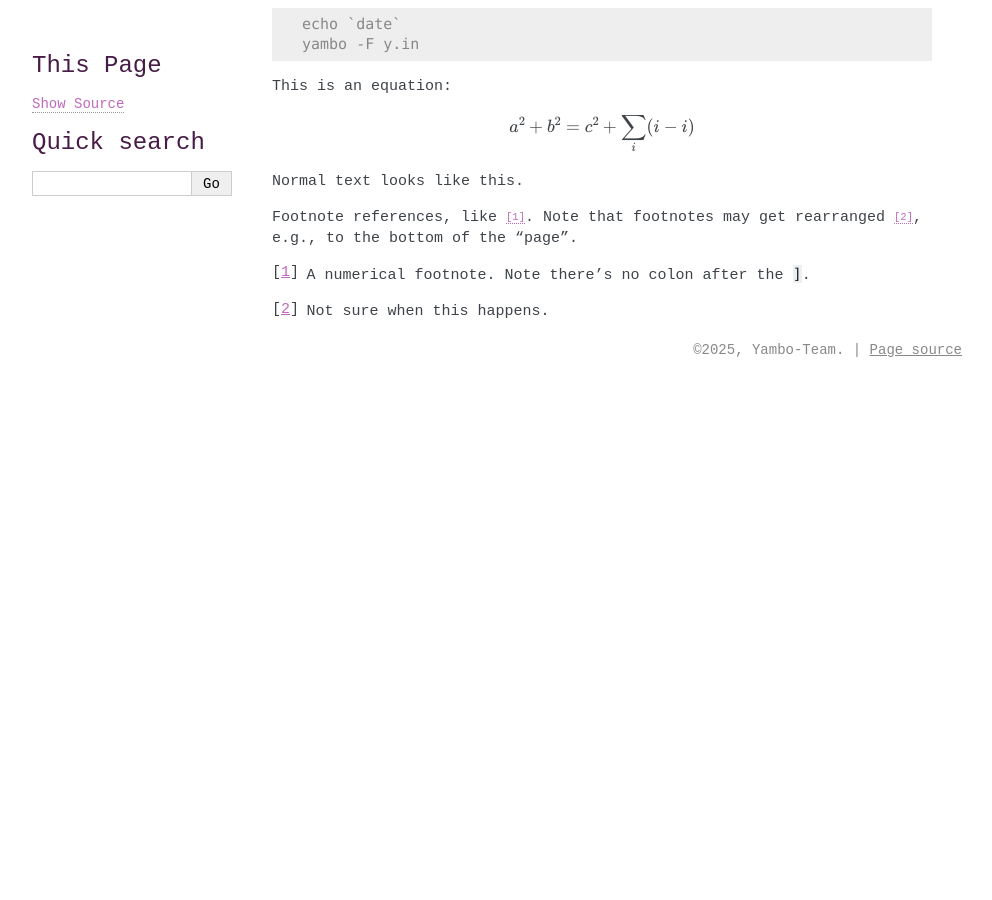
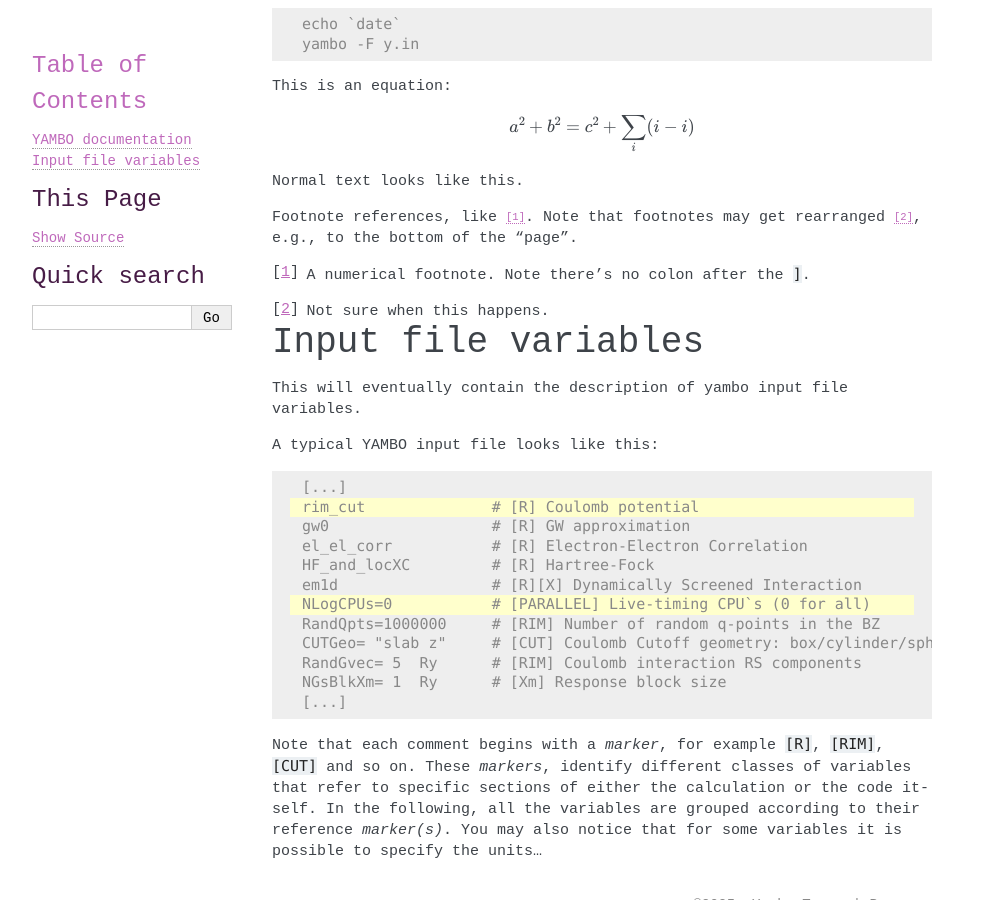
Before and after one commit to nicspalla/yambo-wiki, a Sphinx documentation site: the page built from docs/source/index.rst, in a window 1280 px wide and 900 px high, scrolled down 719 px. Shown: the whole window, without its empty margins (148-1140 px from the left). Built offline with Sphinx 7.4.7, drawn with Linux system fonts in a browser that asks for light colours; before the commit the page ends 1107 px from its top, so only the background shows below that.

Commit message:
dummy text

```diff
--- a/docs/source/index.rst
+++ b/docs/source/index.rst
@@ -56,3 +56,30 @@
 .. [#] A numerical footnote. Note there's no colon after the ``]``.
 
 .. [#] Not sure when this happens.
+
+Input file variables
+====================
+
+This will eventually contain the description of yambo input file variables.
+
+:blue:`A` :red:`typical` :ypurple:`YAMBO` :ypink:`input` :ypeach:`file` :yred:`looks` :yyellow:`like` :ygray:`this`:
+
+.. code-block:: console
+   :emphasize-lines: 2,7
+
+   [...]
+   rim_cut              # [R] Coulomb potential
+   gw0                  # [R] GW approximation
+   el_el_corr           # [R] Electron-Electron Correlation
+   HF_and_locXC         # [R] Hartree-Fock
+   em1d                 # [R][X] Dynamically Screened Interaction
+   NLogCPUs=0           # [PARALLEL] Live-timing CPU`s (0 for all)
+   RandQpts=1000000     # [RIM] Number of random q-points in the BZ
+   CUTGeo= "slab z"     # [CUT] Coulomb Cutoff geometry: box/cylinder/sphere/ws/slab X/Y/Z/XY..
+   RandGvec= 5  Ry      # [RIM] Coulomb interaction RS components
+   NGsBlkXm= 1  Ry      # [Xm] Response block size
+   [...]
+
+Note that each comment begins with a *marker*, for example ``[R]``, ``[RIM]``, ``[CUT]`` and so on. These *markers*, identify different classes of variables that refer to specific sections of either the calculation or the code itself.
+In the following, all the variables are grouped according to their reference *marker(s)*.
+You may also notice that for some variables it is possible to specify the units...
```
